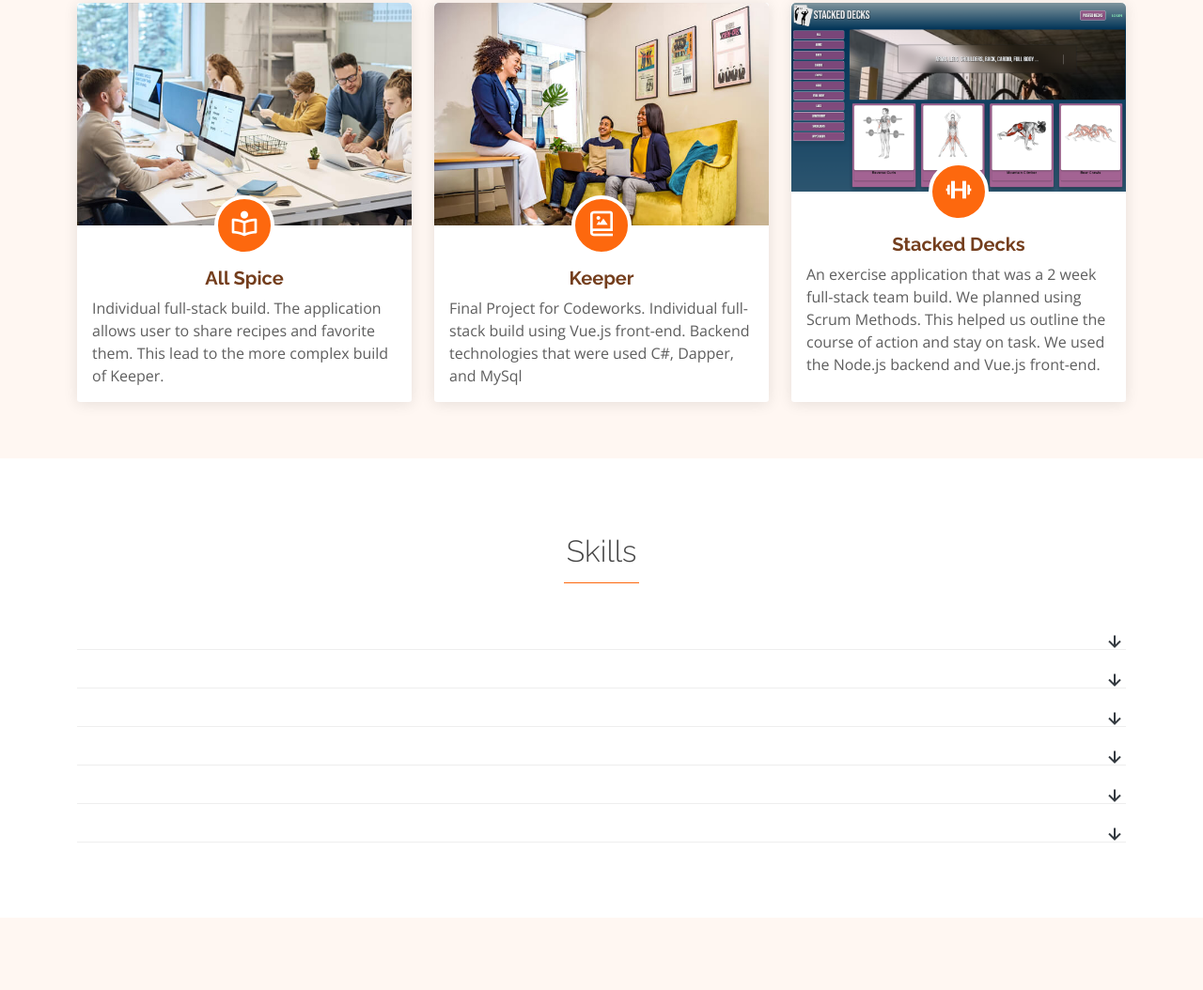
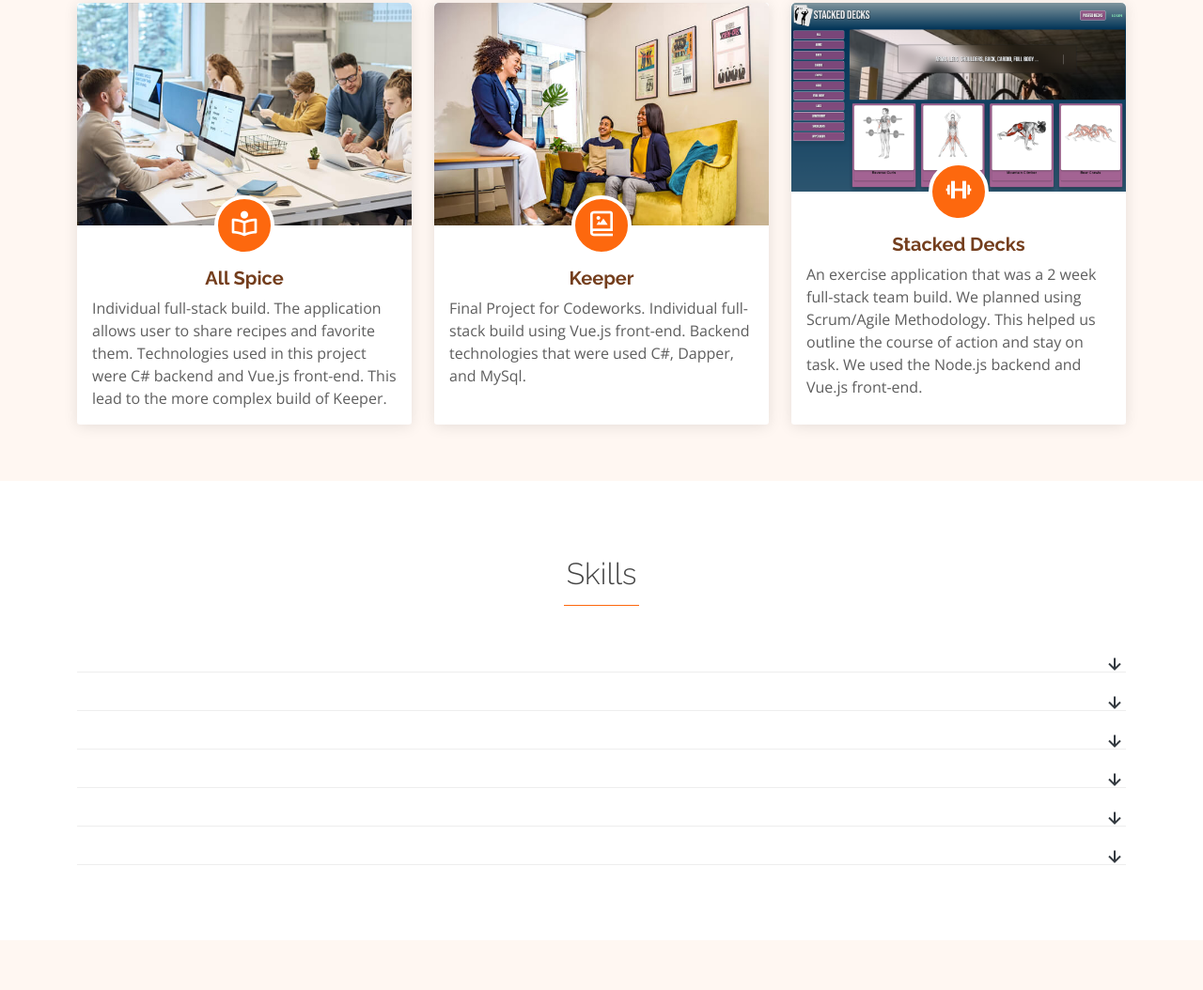
Before and after one commit to Linda-Taing/LandingPage, a plain HTML site: page index.html in a window 1280 px wide. Shown: the part 1303-2357 px from the top of the page at 94% size. Drawn offline with nearby package versions, Linux system fonts and the light colour scheme.

Commit message:
added to the project descriptions.

```diff
--- a/index.html
+++ b/index.html
@@ -140,7 +140,8 @@
               <div class="card-body">
                 <h5 class="card-title"><a href="">All Spice</a></h5>
                 <p class="card-text">Individual full-stack build. The application allows user to share recipes and
-                  favorite them. This lead to the more complex build of Keeper.</p>
+                  favorite them. Technologies used in this project were C# backend and Vue.js front-end. This lead to
+                  the more complex build of Keeper.</p>
               </div>
             </div>
           </div>
@@ -153,7 +154,7 @@
               <div class="card-body">
                 <h5 class="card-title"><a href="">Keeper</a></h5>
                 <p class="card-text">Final Project for Codeworks. Individual full-stack build using Vue.js front-end.
-                  Backend technologies that were used C#, Dapper, and MySql</p>
+                  Backend technologies that were used C#, Dapper, and MySql.</p>
               </div>
             </div>
           </div>
@@ -166,7 +167,8 @@
               <div class="card-body">
                 <h5 class="card-title"><a href="https://stackeddecks.onrender.com/#/">Stacked Decks</a></h5>
                 <p class="card-text">An exercise application that was a 2 week full-stack team build. We planned
-                  using Scrum Methods. This helped us outline the course of action and stay on task. We used the Node.js
+                  using Scrum/Agile Methodology. This helped us outline the course of action and stay on task. We used
+                  the Node.js
                   backend and Vue.js front-end.</p>
               </div>
             </div>
```
